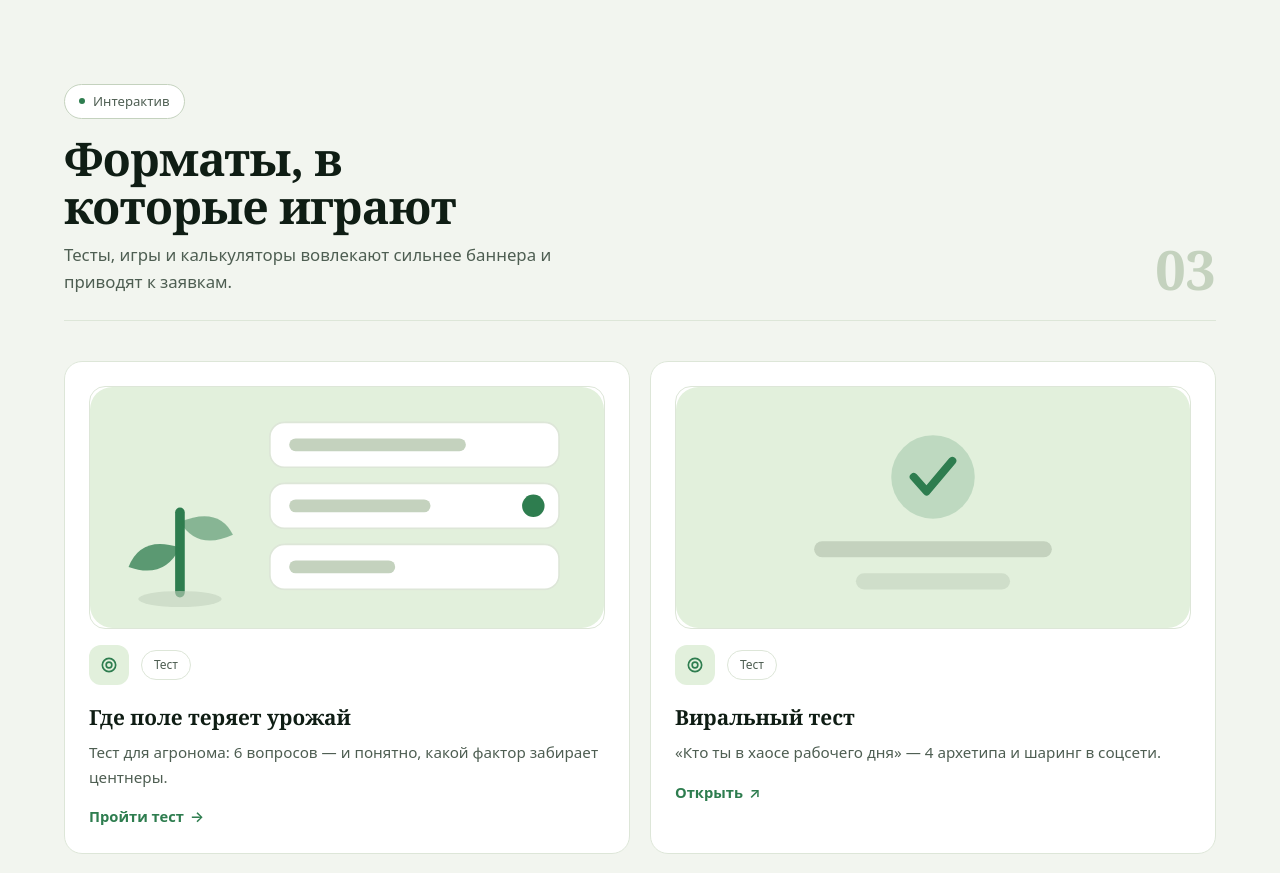
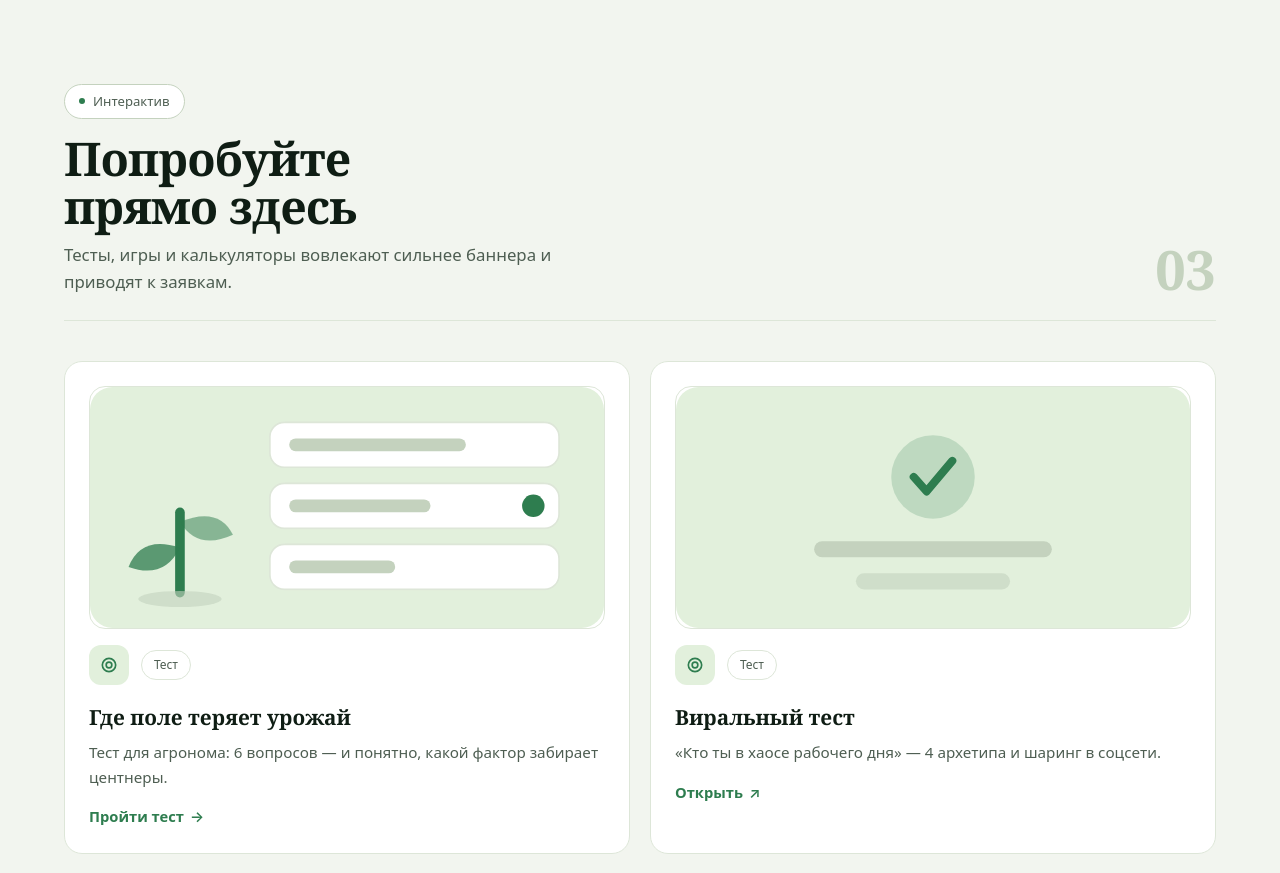
Before and after one commit to qa-novchenkova/studio, a React (Vite) app: page / in a window 1280 px wide. Shown: the part 8140-9013 px from the top of the page. Built offline with nearby package versions, Linux system fonts and the light colour scheme.

Commit message:
Заголовок раздела интерактива: «Попробуйте прямо здесь»

```diff
--- a/src/App.tsx
+++ b/src/App.tsx
@@ -372,7 +372,7 @@ export default function App() {
 
       {/* INTERACTIVE */}
       <section id="play" className="mx-auto max-w-[1200px] px-6 py-16">
-        <SectionHead index="03" kicker="Интерактив" title="Форматы, в которые играют" sub="Тесты, игры и калькуляторы вовлекают сильнее баннера и приводят к заявкам." />
+        <SectionHead index="03" kicker="Интерактив" title="Попробуйте прямо здесь" sub="Тесты, игры и калькуляторы вовлекают сильнее баннера и приводят к заявкам." />
         <div className="mt-10 grid gap-5 sm:grid-cols-2">
           {interactives.map((it) => {
             const Art = it.art ? PLAY_ART[it.art] : null
```
